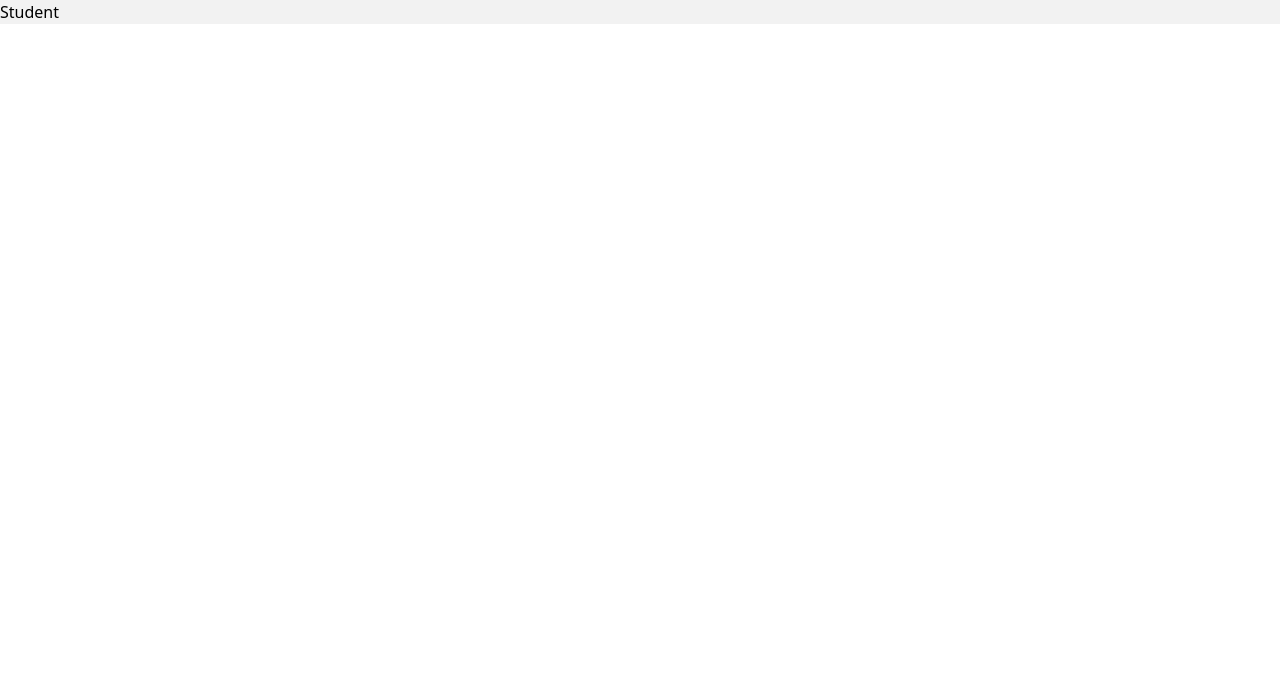
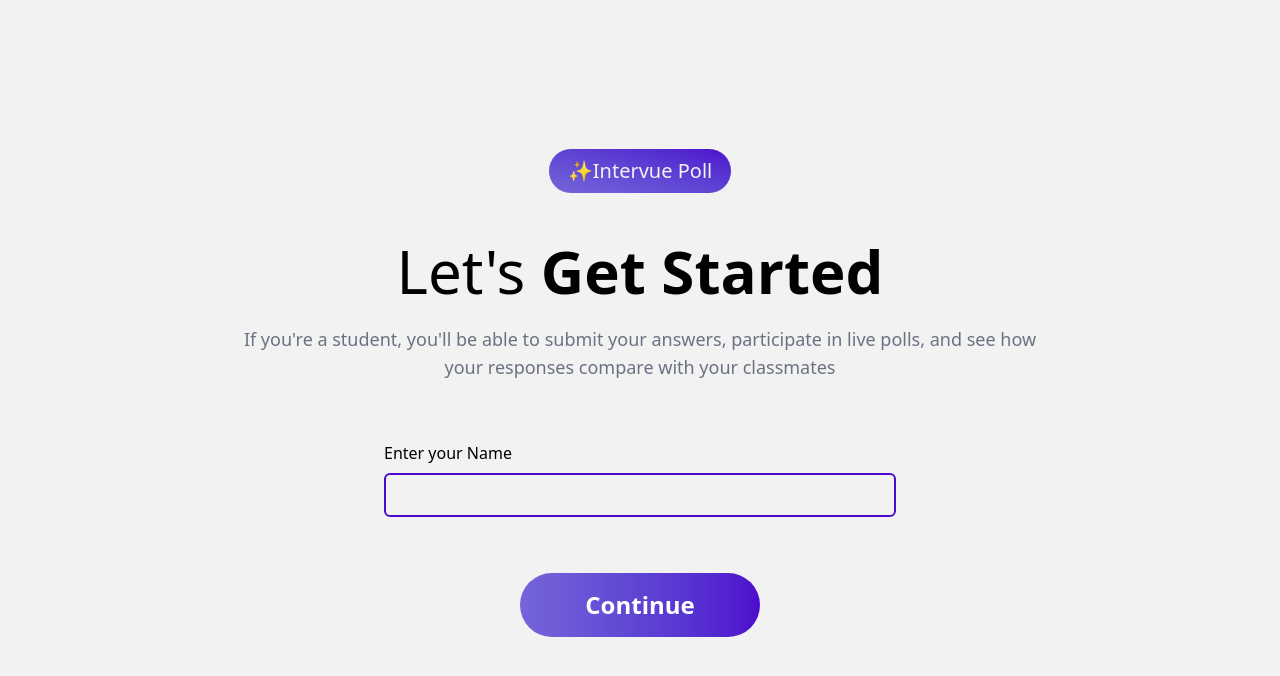
Before and after one commit to Rakshit-dev64/LivePollingSystem, a React (Vite) app in the folder client/: page /student in a window 1280 px wide. Shown: the top 676 px of the page. Built offline with nearby package versions, Linux system fonts and the light colour scheme; no server answers; a web font is replaced by a local one.

Commit message:
Created Student Page

```diff
--- a/client/src/Components/Landing.jsx
+++ b/client/src/Components/Landing.jsx
@@ -9,19 +9,24 @@ const Landing = () => {
     setRole(r);
   };
   const continueFunction = ()=>{
-    role === "student" ? navigate('/student') : navigate('/teacher')
+    if(role === "student"){
+      navigate("/student")
+    }
+    else if(role === "teacher"){
+      navigate("/teacher")
+    }
   }
 
   return (
     <div className="flex min-h-screen md:h-screen items-center justify-center px-4 py-6 md:py-0">
       <div className="flex flex-col gap-y-6 md:gap-y-10 items-center justify-center text-center w-4xl max-w-full">
-        <div className="border w-32 md:w-40 p-2 rounded-4xl text-[#F2F2F2] bg-gradient-to-tr from-[#7565D9] to-[#4D0ACD] text-lg md:text-xl">
-          Intervue Poll
+        <div className="border w-46 md:w-46 p-2 font-stretch-110% rounded-4xl text-[#F2F2F2] bg-gradient-to-tr from-[#7565D9] to-[#4D0ACD] text-lg md:text-xl">
+         ✨Intervue Poll
         </div>
         <div className="px-4">
           <h1 className="font-light font-stretch-110% text-2xl md:text-6xl leading-tight">
             Welcome to the{" "}
-            <span className="font-bold">Live Polling System</span>
+            <span className="font-semibold">Live Polling System</span>
           </h1>
           <p className="font-light text-gray-500 m-2 md:m-4 font-stretch-120% text-sm md:text-lg">
             Please select the role that best describes you to begin using the
--- a/client/src/Components/Student.jsx
+++ b/client/src/Components/Student.jsx
@@ -1,9 +1,21 @@
-import React from 'react'
+import { useEffect, useState } from "react";
+import NameInputScreen from "./SubComponents/NameInputScreen";
+import WaitingScreen from "./SubComponents/WaitingScreen";
+import { createSocketConnection } from "../utils/socket";
 
 const Student = () => {
-  return (
-    <div>Student</div>
-  )
-}
+  const socket = createSocketConnection();
+  const confirmedName = sessionStorage.getItem("name");
 
-export default Student
+  useEffect(()=>{
+    if(confirmedName){
+      socket.emit("student_registered",confirmedName)
+    }
+  },[confirmedName])
+
+
+  if (!confirmedName) return <NameInputScreen />;
+  return <WaitingScreen/>;
+};
+
+export default Student;
--- /dev/null
+++ b/client/src/Components/SubComponents/NameInputScreen.jsx
@@ -0,0 +1,44 @@
+import React, { useState } from "react";
+
+const NameInputScreen = () => {
+  const [name, setName] = useState("");
+  const handleContinue = () => {
+    if (name.trim()) {
+      sessionStorage.setItem("name", name);
+      window.location.reload();
+    }
+  };
+  return (
+    <div className="flex min-h-screen md:h-screen items-center justify-center px-4 py-6 md:py-0">
+      <div className="flex flex-col gap-y-6 md:gap-y-10 items-center justify-center text-center w-4xl max-w-full">
+        <div className="border w-46 md:w-46 p-2 font-stretch-110% rounded-4xl text-[#F2F2F2] bg-gradient-to-tr from-[#7565D9] to-[#4D0ACD] text-lg md:text-xl">
+          ✨Intervue Poll
+        </div>
+        <div className="px-4">
+          <h1 className="font-light font-stretch-110% text-2xl md:text-6xl leading-tight">
+            Let's <span className="font-semibold">Get Started</span>
+          </h1>
+          <p className="font-light text-gray-500 m-2 md:m-4 font-stretch-120% text-sm md:text-lg">
+            If you're a student, you'll be able to submit your answers,
+            participate in live polls, and see how your responses compare with
+            your classmates
+          </p>
+        </div>
+        <div className="w-lg">
+          <div className="h-8 mt-1 flex justify-items-start font-stretch-120%">
+            Enter your Name
+          </div>
+          <input
+            className="w-lg h-11 text-xl border-2 rounded-md border-[#4D0ACD] bg- p-2 font-stretch-110%" onChange={(e)=>setName(e.target.value)}
+            value={name}
+          />
+        </div>
+        <button onClick={handleContinue} className="w-48 md:w-60 mx-4 my-2 md:m-4 bg-gradient-to-r from-[#7565D9] to-[#4D0ACD] text-md md:text-2xl font-semibold font-stretch-110% rounded-4xl h-12 md:h-16 text-white">
+          Continue
+        </button>
+      </div>
+    </div>
+  );
+};
+
+export default NameInputScreen;
--- /dev/null
+++ b/client/src/Components/SubComponents/WaitingScreen.jsx
@@ -0,0 +1,17 @@
+import React from "react";
+
+function WaitingScreen() {
+  return (
+    <div className="flex min-h-screen md:h-screen items-center justify-center px-4 py-6 md:py-0">
+      <div className="flex flex-col gap-y-6 md:gap-y-10 items-center justify-center text-center w-4xl max-w-full">
+        <div className="border w-46 md:w-46 p-2 font-stretch-110% rounded-4xl text-[#F2F2F2] bg-gradient-to-tr from-[#7565D9] to-[#4D0ACD] text-lg md:text-xl">
+          ✨Intervue Poll
+        </div>
+        <div className="animate-spin rounded-full h-12 w-12 border-t-2 border-b-0 border-[#4D0ACD]"></div>
+      <div className="text-4xl font-semibold font-stretch-110%">Wait for the teacher to ask questions..</div>
+      </div>
+    </div>
+  );
+}
+
+export default WaitingScreen;
```
Also changed, not shown: client/src/App.jsx (+0 -7 lines), 2 other files (tests, documents, lock files or other folders).
